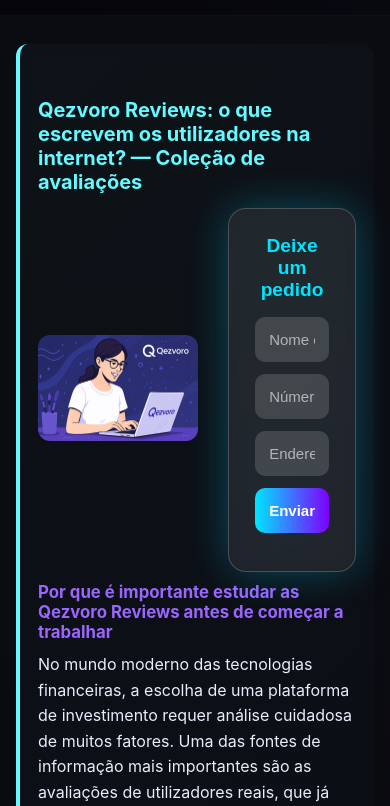
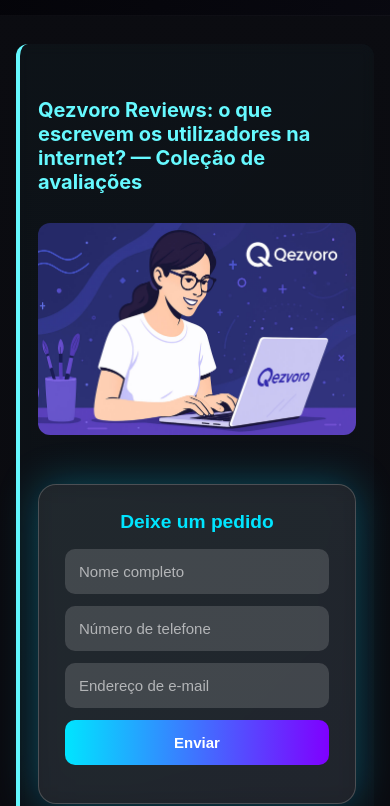
Before and after one commit to akabyl/portugal-1, a plain HTML site: page index.html in a window 390 px wide. Shown: the part 56-862 px from the top of the page. Drawn offline with Linux system fonts and the light colour scheme.

Commit message:
Update style.css

```diff
--- a/style.css
+++ b/style.css
@@ -275,7 +275,8 @@
 }
 
 .lead-form.glass {
-	width: 440px;
+	max-width: 440px;
+	max-width: 100%;
 	padding: 26px;
 	background: rgba(255, 255, 255, 0.08);
 	backdrop-filter: blur(14px);
@@ -319,3 +320,10 @@
 	transform: scale(1.05);
 	box-shadow: 0 6px 20px rgba(127, 0, 255, 0.5);
 }
+@media (max-width: 767px) {
+	.content {
+		flex-direction: column;
+		margin-bottom: 12px;
+	}
+
+}
```
